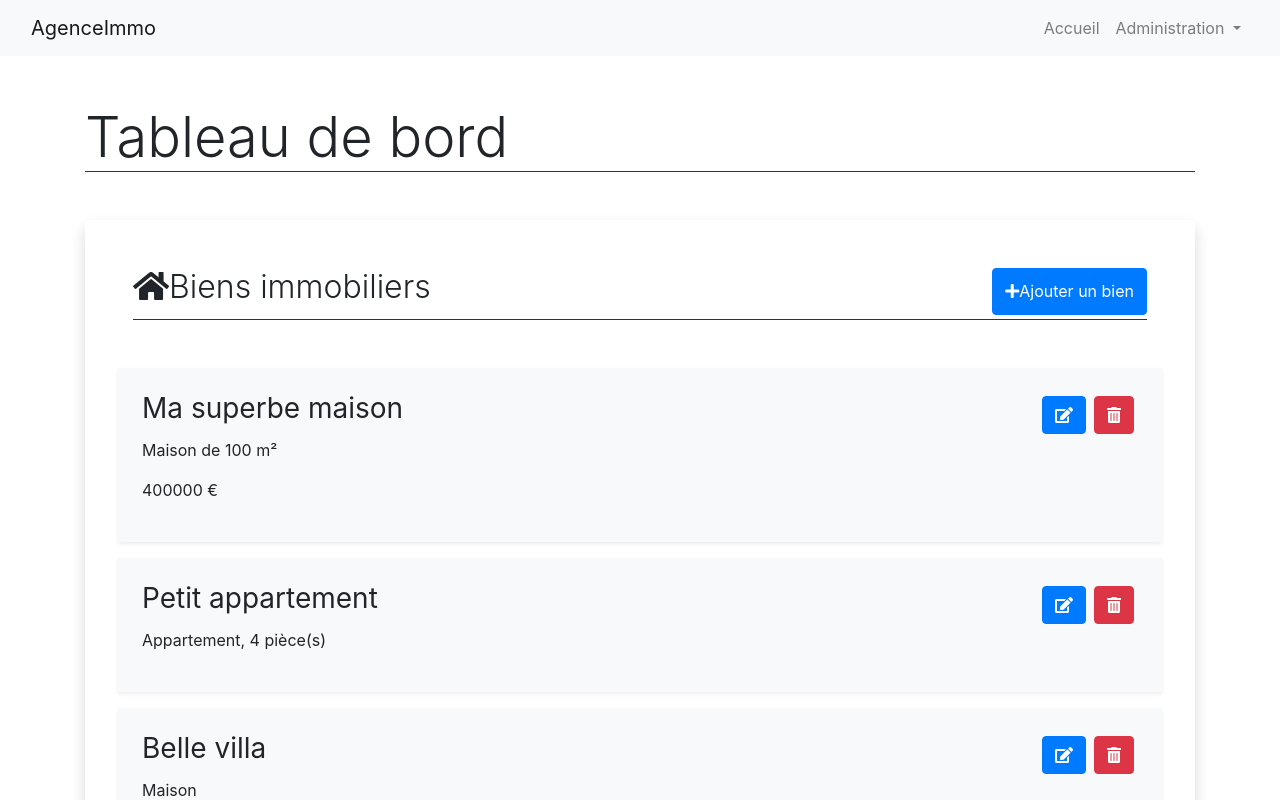
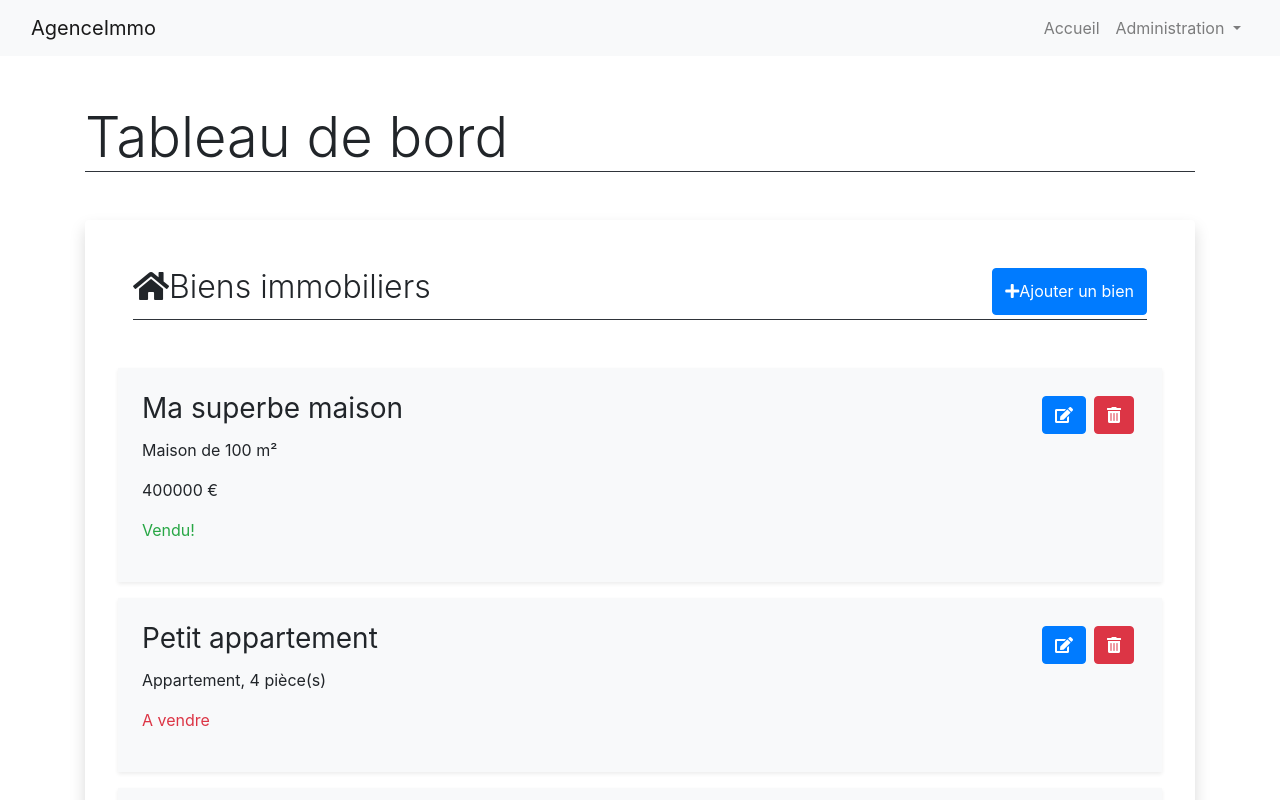
Before and after one commit to rpalvair/angular-formation, an Angular app in the folder monAgence/: page /admin/dashboard in a window 1280 px wide. Shown: the top 800 px of the page. Built offline with nearby package versions, Linux system fonts and the light colour scheme.

Commit message:
feat/Add-field-for-sale (#17)

```diff
--- a/monAgence/src/app/admin/admin-properties/admin-properties.component.html
+++ b/monAgence/src/app/admin/admin-properties/admin-properties.component.html
@@ -24,6 +24,10 @@
       </p>
       <p *ngIf="property.price && property.price !== ''">
         {{ property.price }} €
+      </p>
+      <p>
+        <span class="text-danger" *ngIf="property.forSale">A vendre</span>
+        <span class="text-success" *ngIf="!property.forSale">Vendu!</span>
       </p>
     </div>
   </div>
@@ -68,6 +72,13 @@
             <input type="text" class="form-control" placeholder="Prix" formControlName="price"/>
           </div>
         </div>
+        <div class="custom-control custom-switch">
+          <input type="checkbox" class="custom-control-input" id="customSwitch1" formControlName="forSale">
+          <label class="custom-control-label" for="customSwitch1">
+            <span class="text-success" *ngIf="!propertiesForm.value.forSale">Vendu</span>
+            <span class="text-danger" *ngIf="propertiesForm.value.forSale">A Vendre</span>
+          </label>
+        </div>
         <div class="modal-footer">
           <button type="button" class="btn btn-secondary" data-dismiss="modal">
             Annuler
--- a/monAgence/src/app/admin/admin-properties/admin-properties.component.ts
+++ b/monAgence/src/app/admin/admin-properties/admin-properties.component.ts
@@ -39,7 +39,8 @@
         surface: ['', Validators.required],
         rooms: ['', Validators.required],
         description: '',
-        price: ['', Validators.required]
+        price: ['', Validators.required],
+        forSale: ''
       }
     )
   }
@@ -93,5 +94,6 @@
     this.propertiesForm.get('rooms').setValue(property.rooms)
     this.propertiesForm.get('description').setValue(property.description)
     this.propertiesForm.get('price').setValue(property.price)
+    this.propertiesForm.get('forSale').setValue(property.forSale)
   }
 }
```
